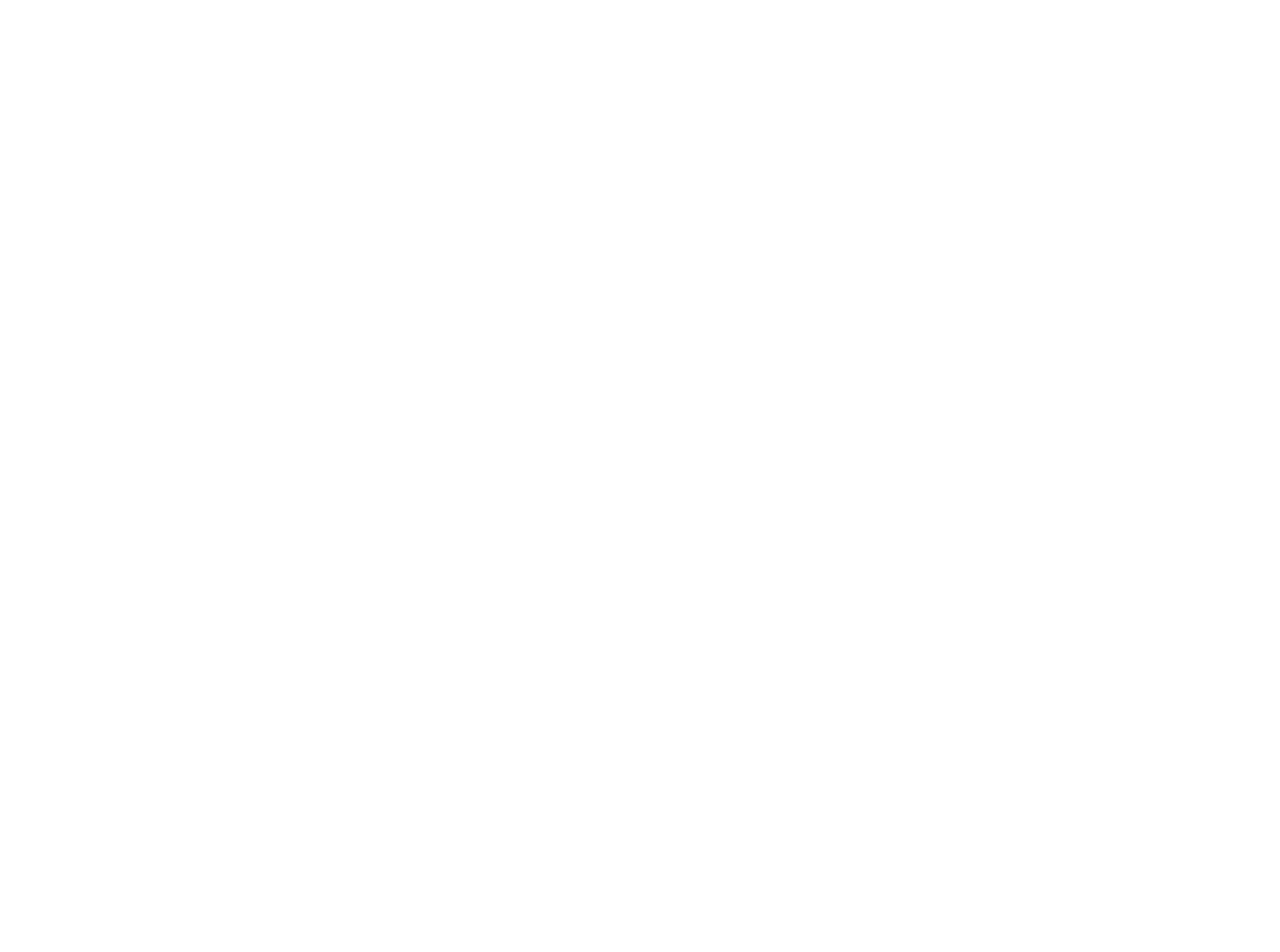
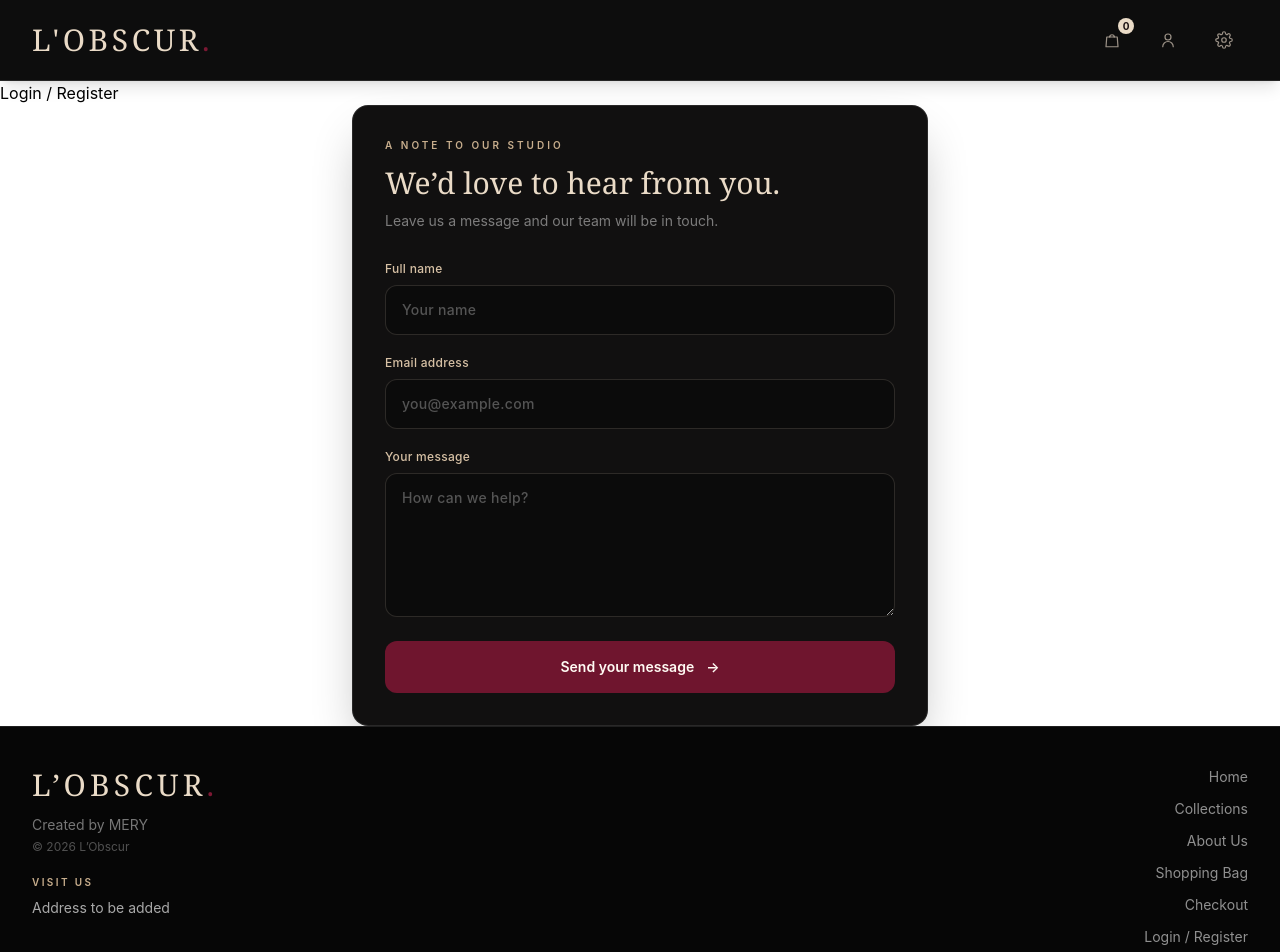
Before and after one commit to MeryDell/Online-Shop, a React (Vite) app: page /loginRegister in a window 1280 px wide. Before the commit this address had no page. Shown: the top 952 px of the page. Before the commit the page ends 800 px from the top, so only its background shows below. Built offline with nearby package versions, Linux system fonts and the light colour scheme.

Commit message:
Login , Shop , home , all links

```diff
--- a/src/App.jsx
+++ b/src/App.jsx
@@ -6,17 +6,20 @@ import Dashboard from "./pages/Dashboard";
 import Profile from "./pages/Profile";
 import Settings from "./pages/Settings";
 import MainLayout from "./components/MainLayout";
+import LoginRegister from "./pages/LoginRegister";
+import ShoppingBag from "./pages/ShoppingBag";
 
 function App() {
   return (
     <Routes>
       <Route element={<MainLayout />}>
         <Route path="/" element={<Home />} />
-
+        <Route path="/loginRegister" element={<LoginRegister />} />
+        <Route path="/shopping-bag" element={<ShoppingBag />} />
         <Route path="/dashboard" element={<DashboardLayout />}>
-          <Route index element={<Dashboard />} />
-          <Route path="profile" element={<Profile />} />
-          <Route path="settings" element={<Settings />} />
+        <Route index element={<Dashboard />} />
+        <Route path="profile" element={<Profile />} />
+        <Route path="settings" element={<Settings />} />
         </Route>
       </Route>
     </Routes>
--- a/src/components/DashboardLayout.jsx
+++ b/src/components/DashboardLayout.jsx
@@ -9,8 +9,7 @@ function DashboardLayout() {
     }`;
 
   return (
-    <div className="min-h-screen bg-gray-100">
-
+   <div className="h-full bg-gray-100">
 
       <div className="mx-auto grid max-w-6xl gap-6 p-6 md:grid-cols-[220px_1fr]">
         <aside className="rounded-xl bg-white p-4 shadow-sm">
--- a/src/pages/LoginRegister.jsx
+++ b/src/pages/LoginRegister.jsx
@@ -0,0 +1,11 @@
+import ContactForm from "../components/ContactForm";
+function LoginRegister() {
+  return (
+    <div>
+      <h1>Login / Register</h1>
+      <ContactForm />
+    </div>
+  );
+}
+
+export default LoginRegister;
--- a/src/pages/ShoppingBag.jsx
+++ b/src/pages/ShoppingBag.jsx
@@ -0,0 +1,9 @@
+function ShoppingBag() {
+  return (
+    <div>
+      <h1>Shopping Bag</h1>
+    </div>
+  );
+}
+
+export default ShoppingBag;
--- a/src/pages/home.jsx
+++ b/src/pages/home.jsx
@@ -2,7 +2,6 @@ import { useOutletContext } from "react-router";
 
 import Hero from "../components/Hero";
 import ProductList from "../components/ProductList";
-import ContactForm from "../components/ContactForm";
 
 function Home() {
   const { addToCart } = useOutletContext();
@@ -12,7 +11,6 @@ function Home() {
       <main>
         <Hero />
         <ProductList onAddToCart={addToCart} />
-        <ContactForm />
       </main>
     </div>
   );
```
